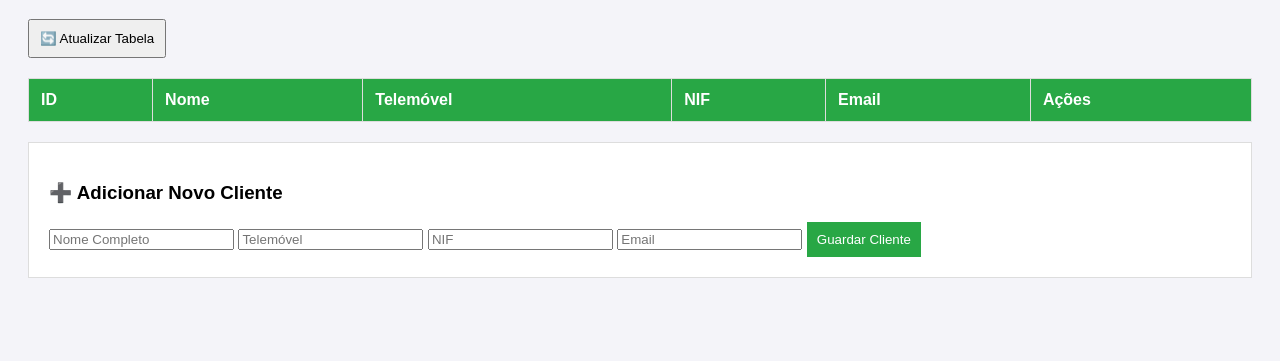
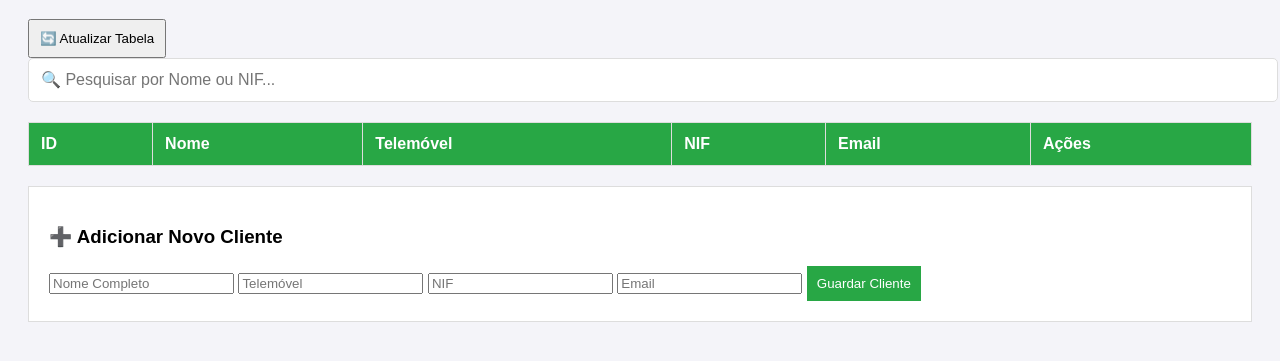
Before and after one commit to Lk09/gestao-stock-loja-reparacoes, a website: page public/clientes.html in a window 1280 px wide. Shown: the part 155-516 px from the top of the page. Drawn offline with Linux system fonts and the light colour scheme; no server answers.

Commit message:
Adicionado pesquisa por nome ou NIF na página clientes

```diff
--- a/public/clientes.html
+++ b/public/clientes.html
@@ -22,7 +22,10 @@
 </nav>
     <h1>👥 Gestão de Clientes</h1>
     <button onclick="carregarClientes()" style="padding: 10px; cursor: pointer;">🔄 Atualizar Tabela</button>
-
+    <div style="margin-bottom: 20px;">
+    <input type="text" id="inputPesquisa" onkeyup="filtrarClientes()" placeholder="🔍 Pesquisar por Nome ou NIF..."
+           style="padding: 12px; width: 100%; border: 1px solid #ddd; border-radius: 5px; font-size: 16px;">
+</div>
     <table>
         <thead>
             <tr>
--- a/public/clientes.js
+++ b/public/clientes.js
@@ -74,3 +74,21 @@ async function eliminarCliente(id) {
 
 // Arranca automaticamente
 carregarClientes();
+
+function filtrarClientes() {
+    const filtro = document.getElementById('inputPesquisa').value.toLowerCase();
+    const tabela = document.getElementById('tabela-clientes');
+    const linhas = tabela.getElementsByTagName('tr');
+
+    for (let i = 0; i < linhas.length; i++) {
+        // Obtém o texto do Nome (coluna 1) e NIF (coluna 3)
+        const nome = linhas[i].getElementsByTagName('td')[1]?.textContent.toLowerCase() || "";
+        const nif = linhas[i].getElementsByTagName('td')[3]?.textContent.toLowerCase() || "";
+
+        if (nome.includes(filtro) || nif.includes(filtro)) {
+            linhas[i].style.display = ""; // Mostra a linha
+        } else {
+            linhas[i].style.display = "none"; // Esconde a linha
+        }
+    }
+}
```
